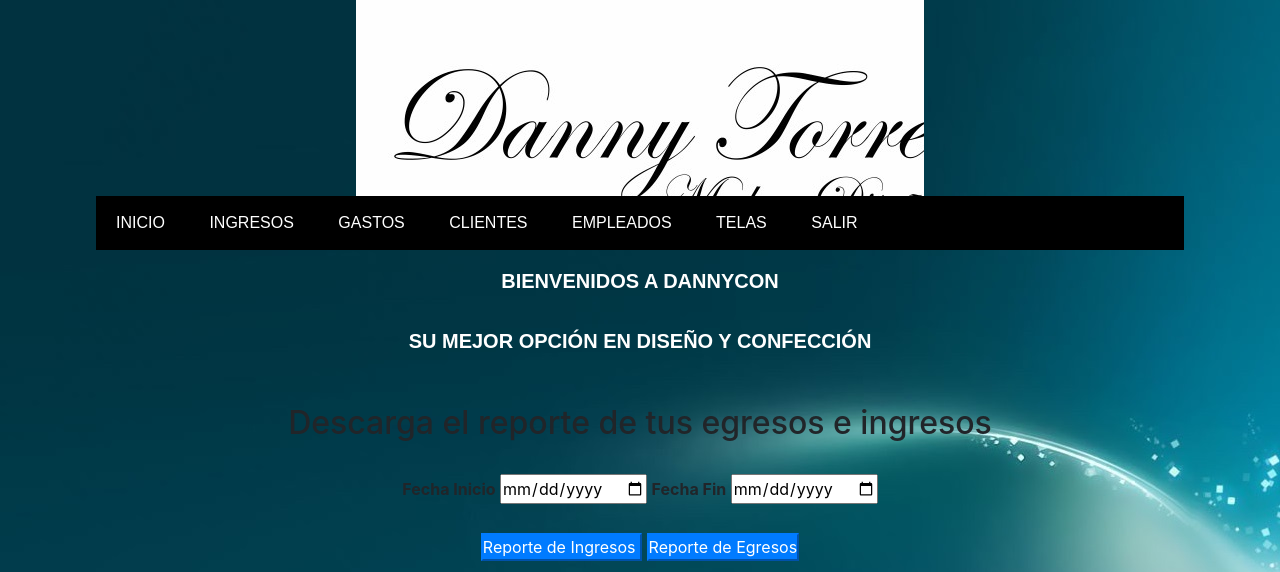
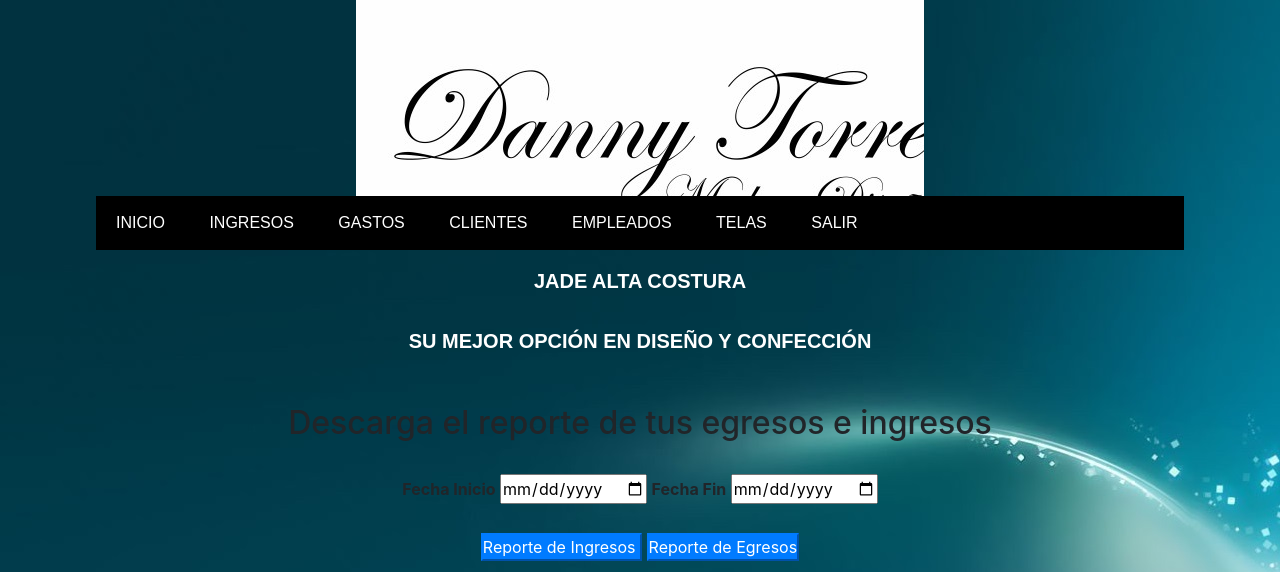
Before and after one commit to rafaelmperezc/jadealtacostura, a PHP site: page /inicio.php in a window 1280 px wide. Shown: the top 572 px of the page. Run offline with PHP 8.4, Linux system fonts and the light colour scheme; a user stored in the database is signed in; some web fonts are replaced.

Commit message:
Actualización

```diff
--- a/inicio.php
+++ b/inicio.php
@@ -96,7 +96,7 @@ require 'funciones/funciones.php'
       <td colspan="2" class="fuente"><!-- InstanceBeginEditable name="Edicion" --><center><?php
 		  $conexion = conexion($bd_config);
 		  if($conexion == true){
-			  echo "Bienvenidos a DannyCon</br></br> Su mejor opción en diseño y confección";
+			  echo "Jade Alta Costura</br></br> Su mejor opción en diseño y confección";
 		  }else{
 			  echo "Error de conexión";
 		  }
```
